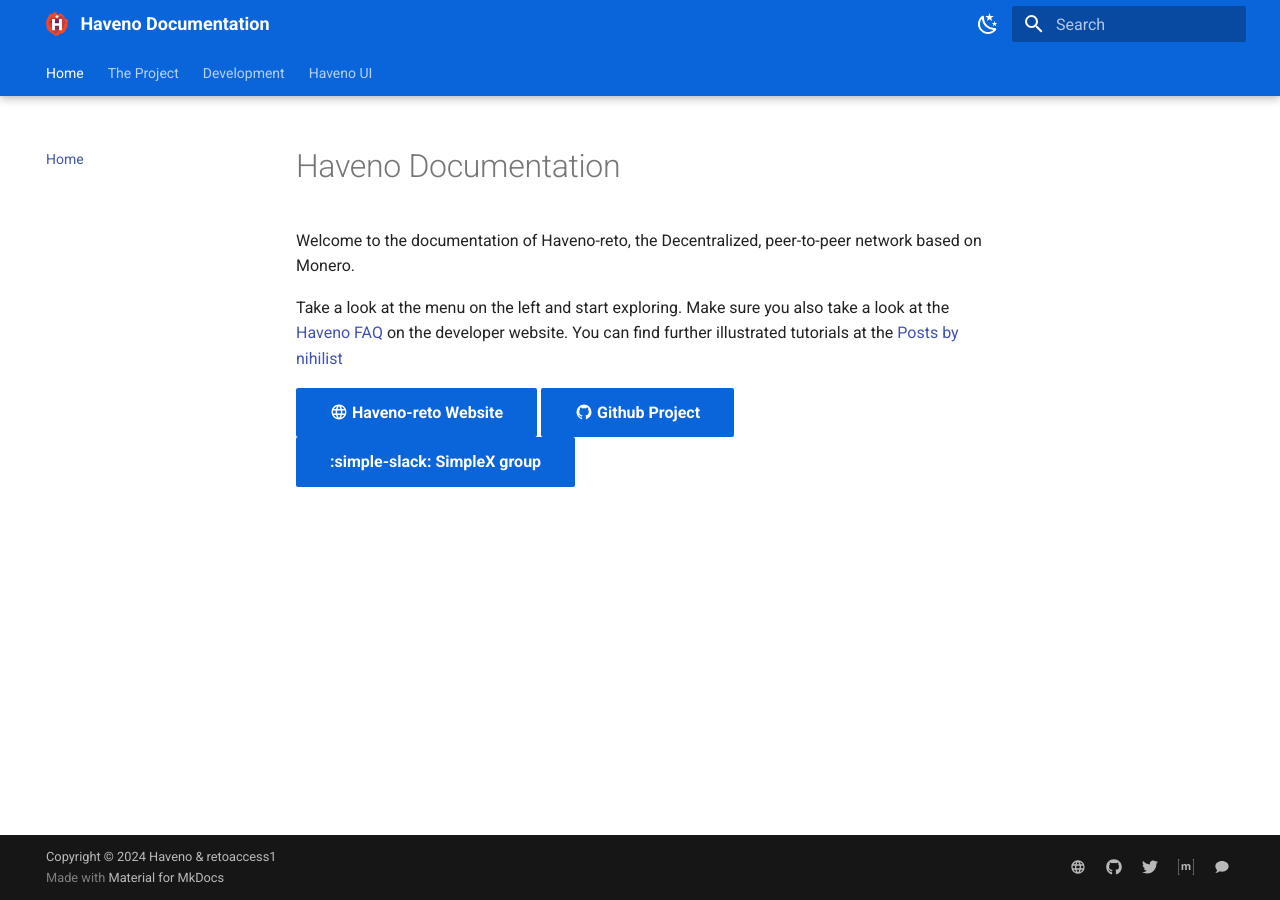
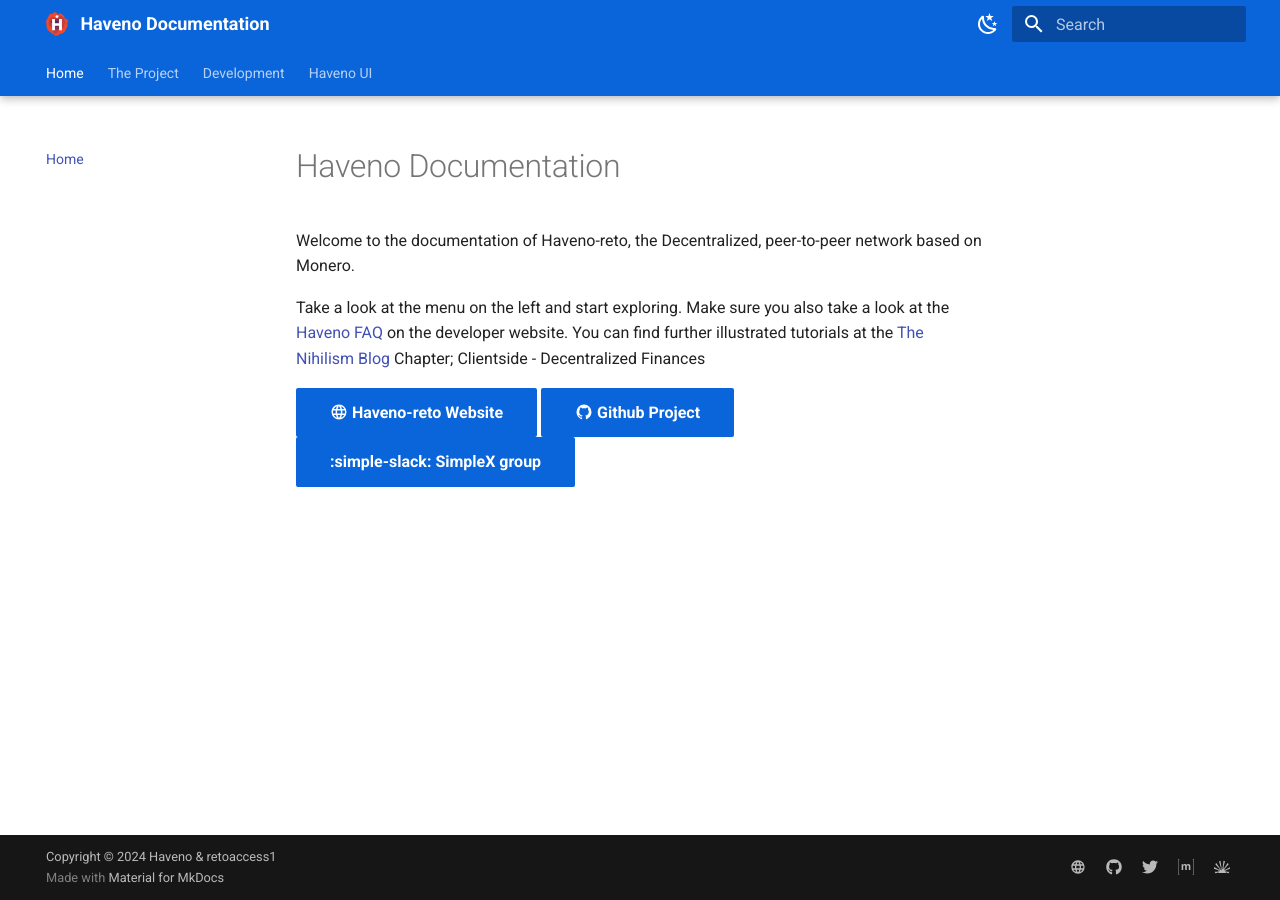
Before and after one commit to boldsuck/haveno-reto-docs, an MkDocs documentation site: the page built from docs/index.md, in a window 1280 px wide. Built offline with MkDocs 1.6.1 and Material for MkDocs 9.7.7, drawn with Linux system fonts in a browser that asks for light colours; the version menu is left out; some of the changed lines change nothing that is shown.

Commit message:
Match footer icon names with website

```diff
--- a/docs/index.md
+++ b/docs/index.md
@@ -3,7 +3,7 @@
 Welcome to the documentation of Haveno-reto, the Decentralized, peer-to-peer network based on Monero.
 
 Take a look at the menu on the left and start exploring. Make sure you also take a look at the [Haveno FAQ](https://haveno.exchange/faq/) on the developer website.
-You can find further illustrated tutorials at the [Posts by nihilist](https://retoswap.com/#posts)
+You can find further illustrated tutorials at the [The Nihilism Blog](https://blog.nowhere.moe/opsec/index.html) Chapter; Clientside - Decentralized Finances
 
 [:material-web: Haveno-reto Website](https://retoswap.com/){ .md-button .md-button--primary }
 [:material-github: Github Project](https://github.com/retoaccess1/){ .md-button .md-button--primary }
--- a/mkdocs.yml
+++ b/mkdocs.yml
@@ -53,18 +53,23 @@
 
 extra:
   version:
-    haveno: 1.0.12
+    haveno: 1.0.14
   social:
     - icon: material/web
       link: https://haveno.exchange
+      name: Website
     - icon: fontawesome/brands/github
       link: https://github.com/haveno-dex
+      name: GitHub
     - icon: fontawesome/brands/twitter
       link: https://twitter.com/HavenoDEX
+      name: Twitter
     - icon: simple/matrix
       link: https://matrix.to/#/#haveno:monero.social
-    - icon: material/chat
+      name: Matrix
+    - icon: simple/liberadotchat
       link: irc://irc.libera.chat/#haveno
+      name: IRC/Libera
 
 nav:
 - Home: 'index.md'
```
